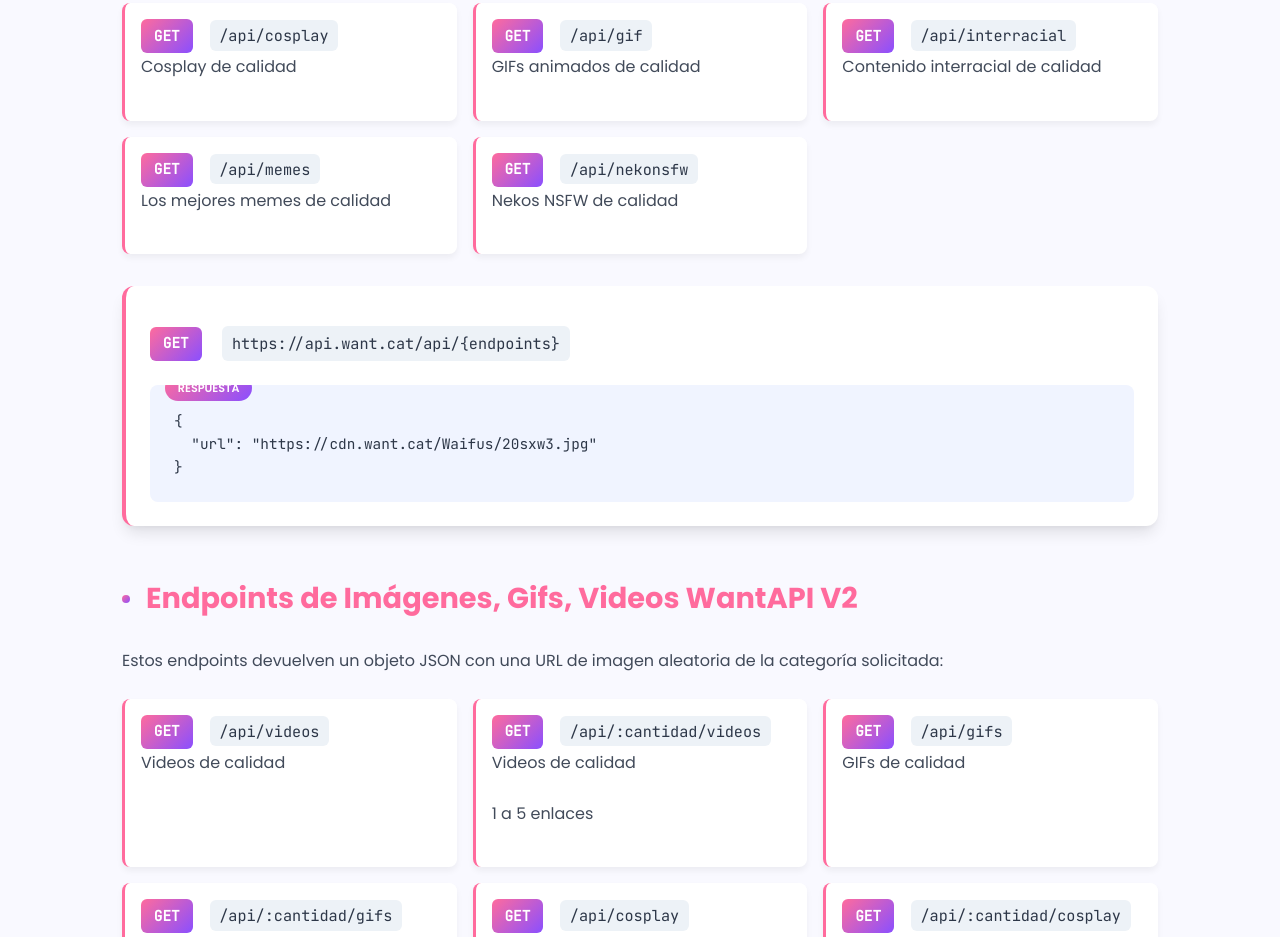
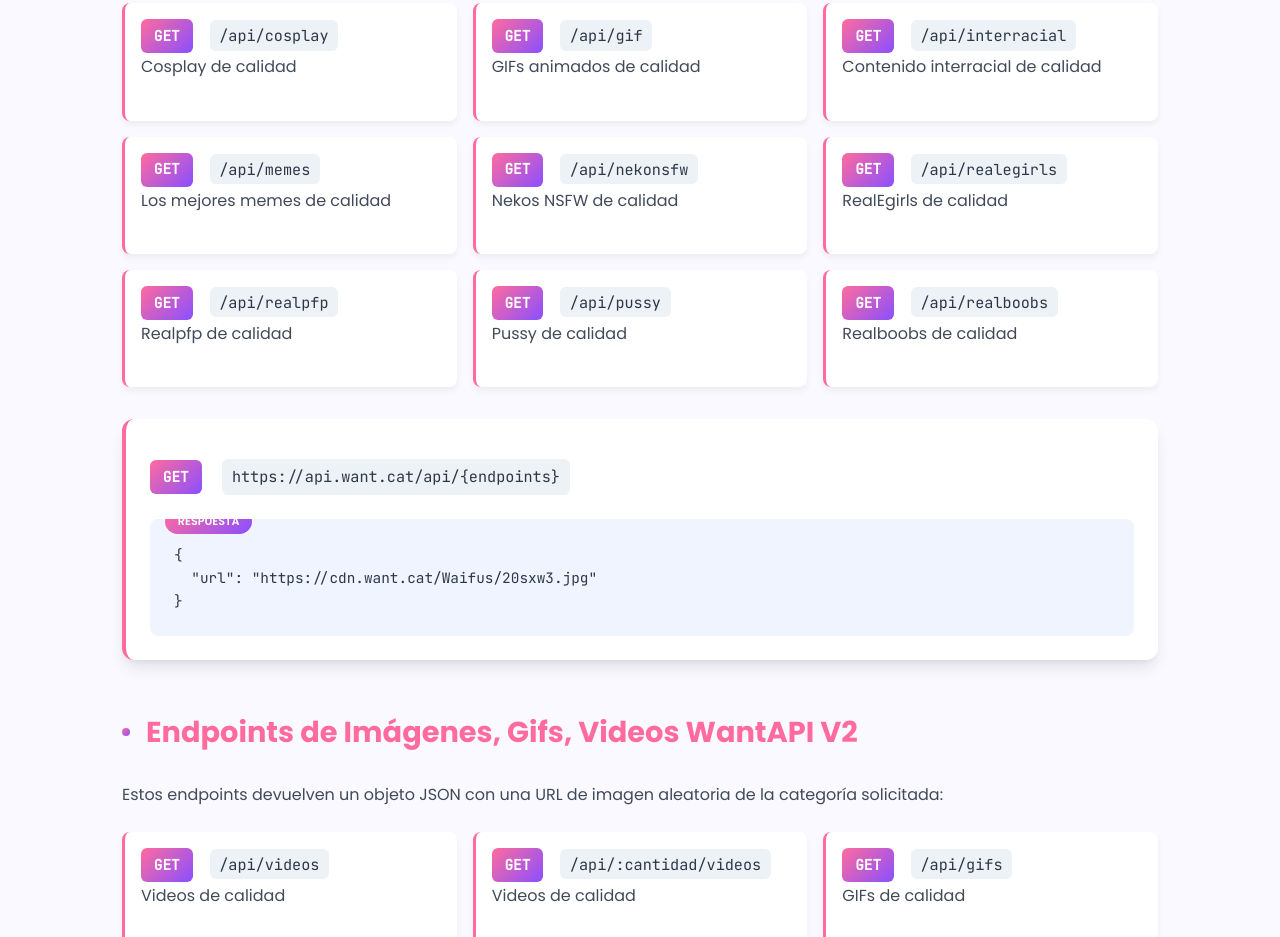
Before and after one commit to AleiStudio/docwantapi, a plain HTML site: page index.html in a window 1280 px wide. Shown: the part 926-1863 px from the top of the page. Drawn offline with Linux system fonts and the light colour scheme.

Commit message:
update red doc v65512

```diff
--- a/index.html
+++ b/index.html
@@ -467,6 +467,26 @@
                     <code class="url">/api/nekonsfw</code>
                     <p>Nekos NSFW de calidad</p>
                 </div>
+                <div class="endpoint-item">
+                    <span class="method">GET</span>
+                    <code class="url">/api/realegirls</code>
+                    <p>RealEgirls de calidad</p>
+                </div>
+                <div class="endpoint-item">
+                    <span class="method">GET</span>
+                    <code class="url">/api/realpfp</code>
+                    <p>Realpfp de calidad</p>
+                </div>
+                <div class="endpoint-item">
+                    <span class="method">GET</span>
+                    <code class="url">/api/pussy</code>
+                    <p>Pussy de calidad</p>
+                </div>
+                <div class="endpoint-item">
+                    <span class="method">GET</span>
+                    <code class="url">/api/realboobs</code>
+                    <p>Realboobs de calidad</p>
+                </div>
             </div>
 
             <div class="endpoint">
```
